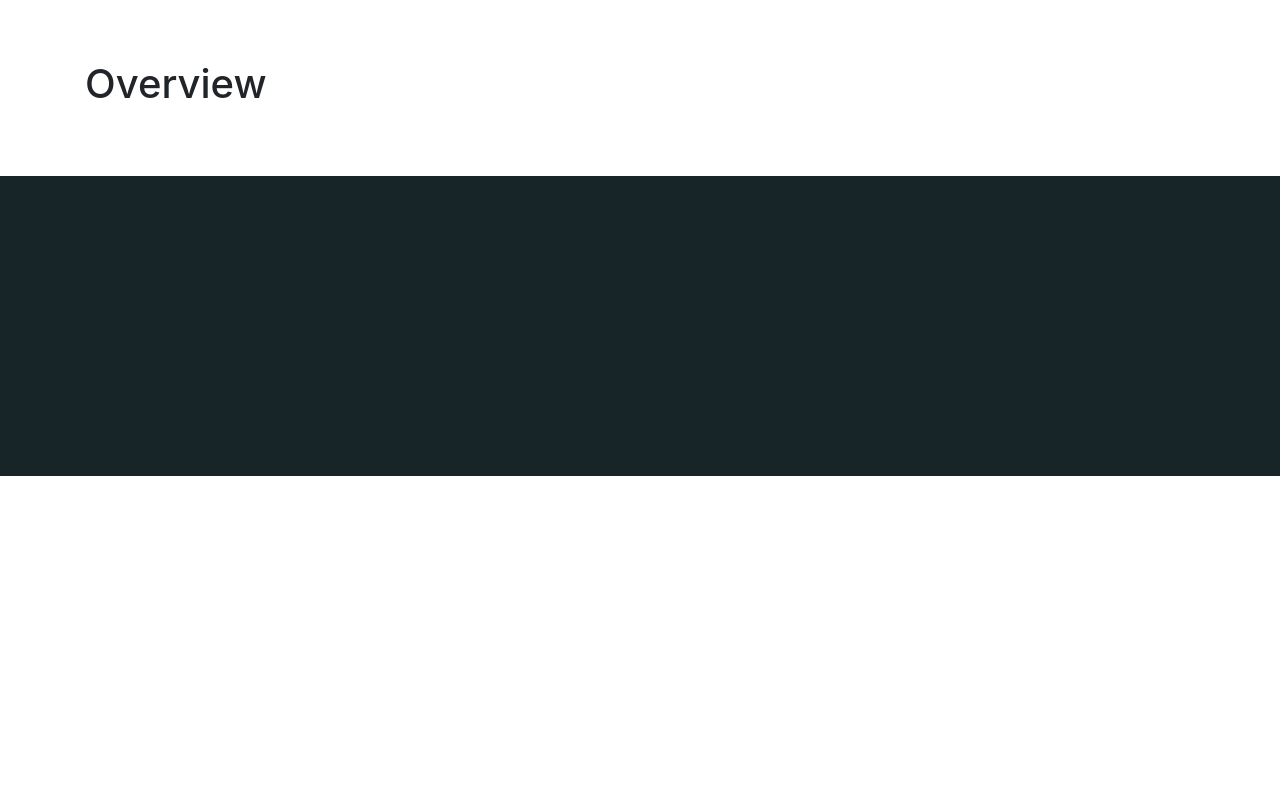
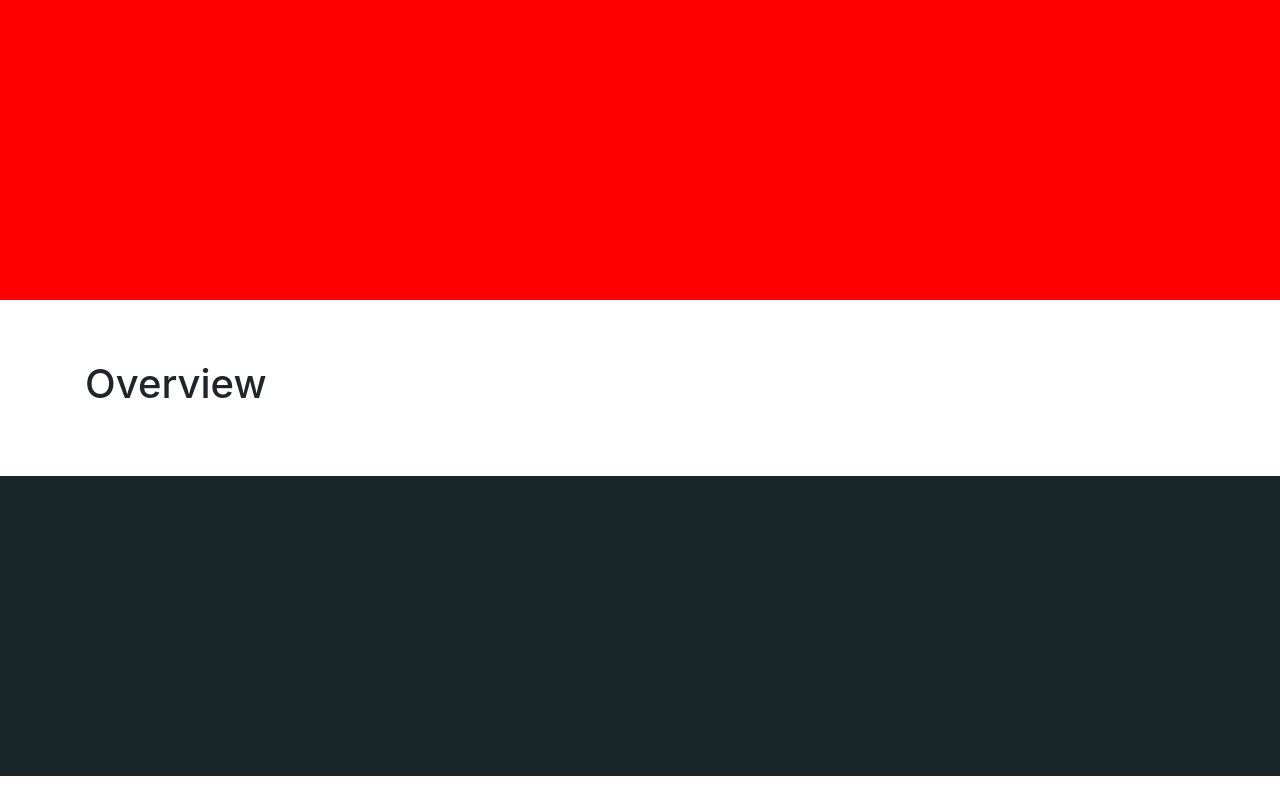
Before and after one commit to abzshaikh/abzshaikh.github.io, a plain HTML site: page detail.html in a window 1280 px wide. Drawn offline with nearby package versions, Linux system fonts and the light colour scheme.

Commit message:
Update detail.html

```diff
--- a/detail.html
+++ b/detail.html
@@ -20,7 +20,7 @@
     <title>Test</title>
 </head>
 <body>
-    <div class="container-fluid main-detail-banner">
+    <div class="container-fluid main-detail-banner" style="width: 100%;height:300px;background:red;">
         <!-- <div class="jumbotron jumbotron-fluid back-drop" style="background:orange">
             <div class="container">
                 <h2 class="movie-name"></h2>
```
